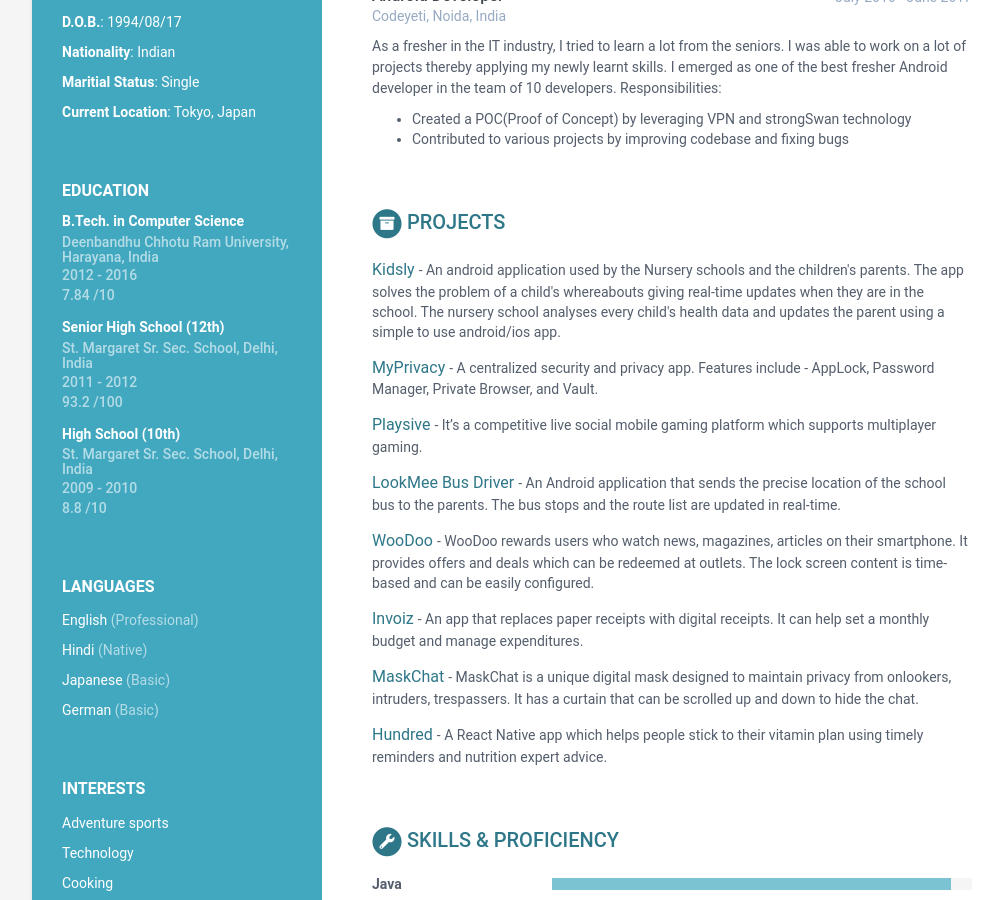
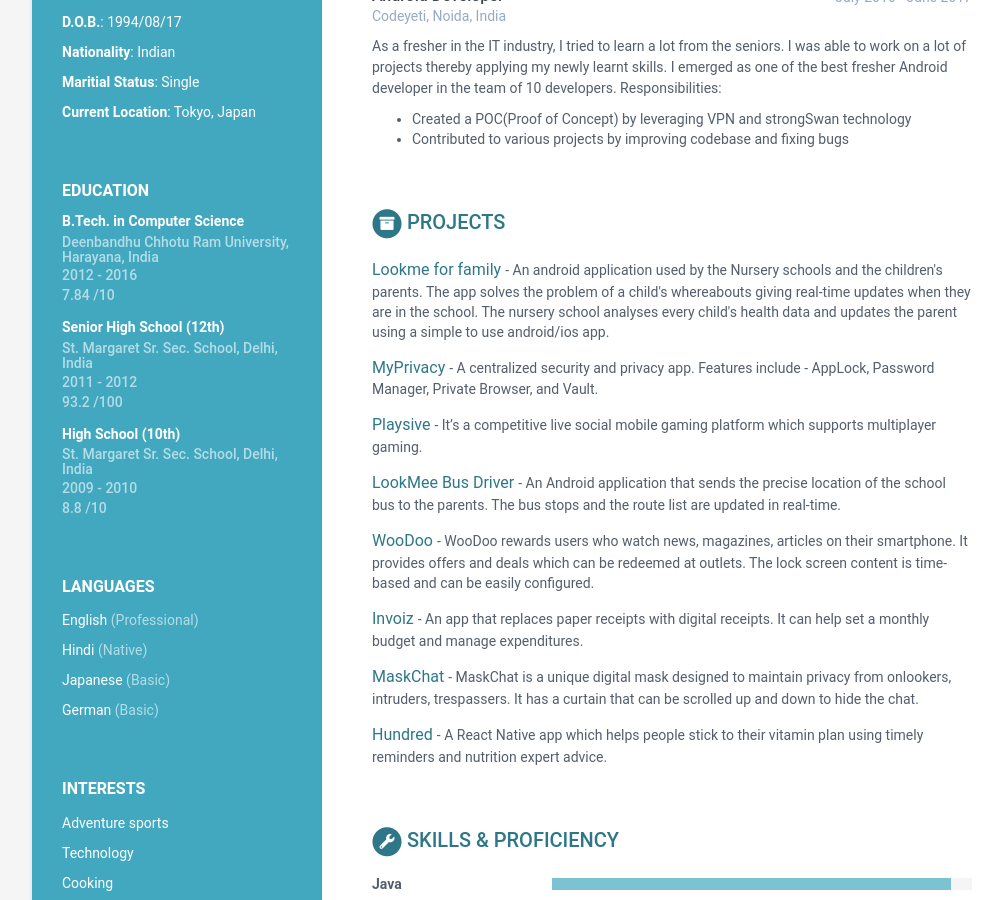
Before and after one commit to shubham08gupta/shubham08gupta.github.io, a Jekyll site: the page built from index.html, in a window 1280 px wide and 900 px high, scrolled down 676 px. Shown: the whole window, without its empty margins (108-1109 px from the left). Built offline with Jekyll 4.4.1, drawn with Linux system fonts in a browser that asks for light colours.

Commit message:
update project name and Google play store link

```diff
--- a/_data/data.yml
+++ b/_data/data.yml
@@ -140,8 +140,8 @@
     #   section. Lorem ipsum dolor sit amet, consectetur adipiscing elit.
     #   Vestibulum et ligula in nunc bibendum fringilla a eu lectus.
     assignments:
-      - title: Kidsly
-        link: "https://play.google.com/store/apps/details?id=jp.recruit.kidsly"
+      - title: Lookme for family
+        link: "https://play.google.com/store/apps/details?id=com.unifa_e.hiyoko.family"
         tagline: "An android application used by the Nursery schools and the children's parents. The app solves the problem of a child's whereabouts giving real-time updates when they are in the school. The nursery school analyses every child's health data and updates the parent using a simple to use android/ios app."
 
       - title: MyPrivacy
```
